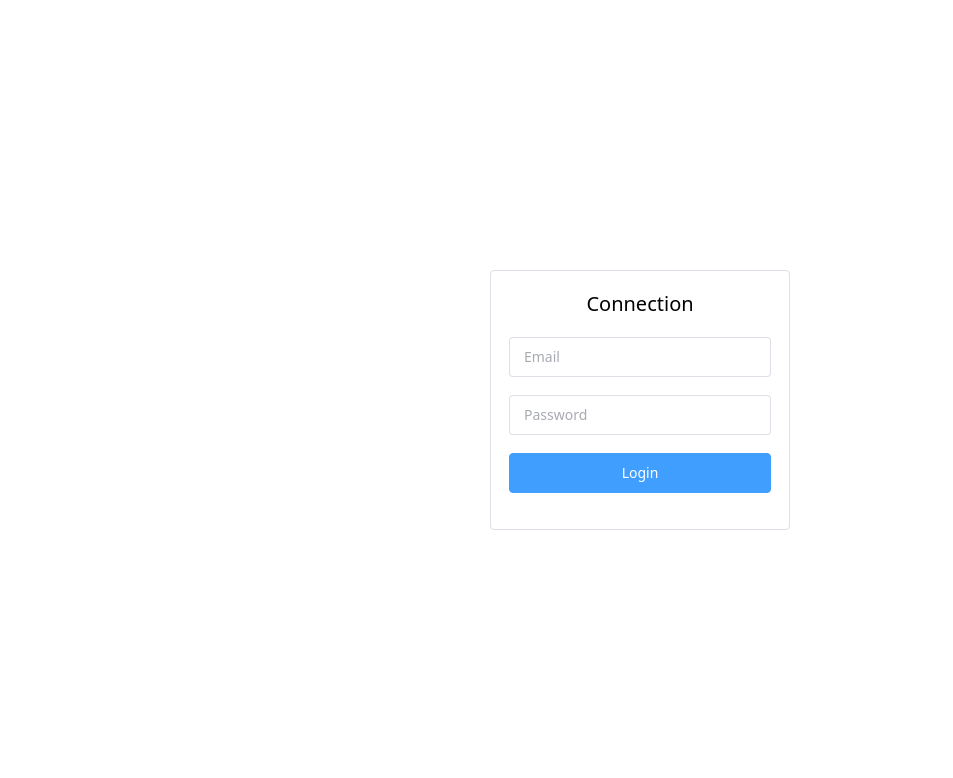
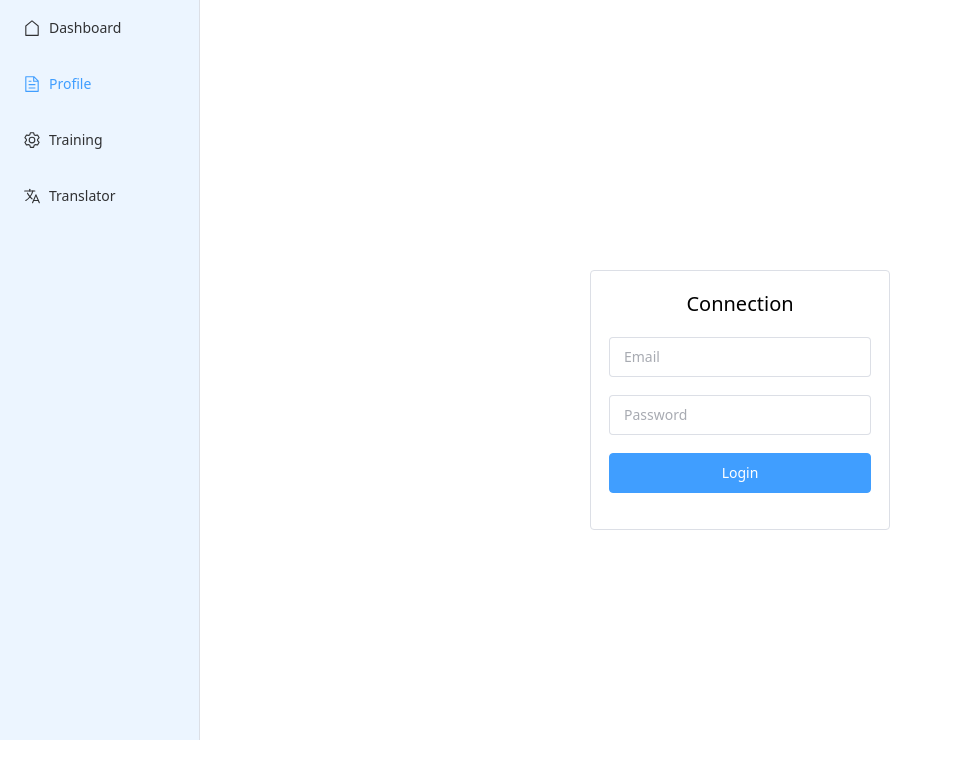
Before and after one commit to KaiWeb-Tech/tc-app-v1, a Vue app: page /login in a window 1280 px wide. Shown: the top 778 px of the page, without its empty margins (0-953 px from the left). Built offline with nearby package versions, Linux system fonts and the light colour scheme; the HTML template or start-up script is replaced by a standard one.

Commit message:
Side menu

```diff
--- a/src/App.vue
+++ b/src/App.vue
@@ -2,6 +2,7 @@
 import { RouterLink, RouterView, useRouter } from 'vue-router';
 import Header from '@/components/Header.vue';
 import { onMounted, ref, watch } from 'vue';
+import SideMenu from "@/components/SideMenu.vue";
 
 const router = useRouter();
 const showHeader = ref(false);
@@ -26,6 +27,7 @@ watch(
 
 <template>
   <Header v-if="showHeader" />
+  <SideMenu />
   <RouterView />
 </template>
 
--- a/src/api/AuthManager.ts
+++ b/src/api/AuthManager.ts
@@ -35,7 +35,7 @@ export class AuthManager {
                 return res;
             } else {
                 console.error('Login failed:', response.statusText);
-                return;
+                return response.status;
             }
         } catch (error) {
             console.error('Error during login:', error);
--- a/src/assets/_component.css
+++ b/src/assets/_component.css
@@ -1,4 +1,72 @@
 @import "./_root.css";
+
+
+main {
+    margin-left: 0;
+    transition: margin-left .3s ease;
+    @media screen and (min-width: 768px) {
+        margin-left: 200px;
+    }
+}
+
+
+.page {
+    display: flex;
+    flex-direction: column;
+    gap: 16px;
+    height: calc(100vh - 120px);
+    position: relative;
+
+
+    & .page-header {
+        padding: 16px 10px
+    }
+
+
+    & .page-content {
+        padding: 16px 16px;
+    }
+}
+
+
+.page-action {
+    position: sticky;
+    bottom: 0;
+    display: flex;
+    align-items: center;
+    justify-content: flex-end;
+    height: 60px;
+    padding: 0 10px;
+
+
+}
+
+
+.side-menu {
+    width: 200px;
+    height: calc(100vh - 60px);
+    position: absolute;
+    left: 0;
+    transform: translateX(-100%);
+    transition: transform .3s ease;
+    z-index: 100;
+
+
+    &.open {
+        transform: translateX(0);
+    }
+
+
+    @media screen and (min-width: 768px) {
+        transform: translateX(0);
+    }
+
+
+    @media screen and (max-width: 576px) {
+        width: 100%;
+    }
+}
+
 
 .login-container {
     display: flex;
@@ -8,17 +76,21 @@
     width: 300px;
     max-width: 300px;
 
+
     & form {
         width: 100%;
     }
 
+
     & .login-action {
         width: 100%;
+
 
         & button {
             width: 100%;
         }
     }
+
 
     @media screen and (min-width: 768px) {
         border: 1px solid var(--el-border-color);
@@ -26,6 +98,7 @@
         padding: 18px 18px;
     }
 }
+
 
 .header {
     width: 100%;
@@ -38,20 +111,31 @@
     position: sticky;
     top: 0;
 
+
+    & .toggle-side-menu {
+        @media screen and (min-width: 768px) {
+            display: none;
+        }
+    }
+
+
     & .header-left {
         display: flex;
         flex-direction: row;
         align-items: center;
         gap: 16px;
 
+
         & button {
             height: 32px;
         }
+
 
         & h1 {
             line-height: 1;
             color: var(--el-color-primary-light-9);
         }
+
 
         & i {
             font-size: 32px;
@@ -59,12 +143,14 @@
         }
     }
 
+
     & .header-right {
         display: flex;
         flex-direction: row;
         align-items: center;
         justify-content: center;
         gap: 16px;
+
 
         & .avatar {
             border-radius: 100%;
@@ -77,6 +163,7 @@
             overflow: hidden;
         }
 
+
         & i {
             font-size: 24px;
             color: var(--el-bg-color);
@@ -84,12 +171,14 @@
     }
 }
 
+
 .el-form-item.is-required:not(.is-no-asterisk).asterisk-left>.el-form-item__label-wrap>.el-form-item__label:after, .el-form-item.is-required:not(.is-no-asterisk).asterisk-left>.el-form-item__label:after {
     color: var(--el-color-danger);
     content: "*";
     margin-left: 4px;
 }
 
+
 .el-form-item.is-required:not(.is-no-asterisk).asterisk-left>.el-form-item__label-wrap>.el-form-item__label:before, .el-form-item.is-required:not(.is-no-asterisk).asterisk-left>.el-form-item__label:before {
     color: var(--el-color-danger);
     content: "" !important;
--- a/src/components/Header.vue
+++ b/src/components/Header.vue
@@ -1,15 +1,32 @@
 <script setup lang="ts">
 import {useEventPageTitleStore} from "@/stores/pageTitle";
 import {ref, watch} from "vue";
-import ToggleTheme from "@/components/utils/ToggleTheme.vue";
+import ToggleTheme from "@/components/ToggleTheme.vue";
 import {Menu, Avatar} from '@element-plus/icons-vue'
+import {toggleSideMenu} from "@/components/utils/utils.ts";
+
 
 const eventPageTitleStore = useEventPageTitleStore();
 const pageTitle = ref<string>("")
 
+
 function changePageTitle() {
   pageTitle.value = eventPageTitleStore.eventPayload;
 }
+
+
+function openSideMenu() {
+  toggleSideMenu()
+}
+
+// const sideMenu = ref<HTMLElement | null>(null);
+//
+// function openSideMenu() {
+//   if (sideMenu.value) {
+//     sideMenu.value.classList.toggle('open');
+//   }
+// }
+
 
 watch(
     () => eventPageTitleStore.eventPayload,
@@ -19,10 +36,11 @@ watch(
 );
 </script>
 
+
 <template>
   <div class="header">
     <div class="header-left">
-      <button>
+      <button class="toggle-side-menu" @click="openSideMenu">
         <el-icon>
           <Menu/>
         </el-icon>
@@ -33,12 +51,14 @@ watch(
       <ToggleTheme/>
       <RouterLink to="/profile" class="avatar">
         <el-icon>
-          <Avatar/>
+          <!--          <Avatar/>-->
+          <el-avatar :size="50"><Avatar/></el-avatar>
         </el-icon>
       </RouterLink>
     </div>
   </div>
 </template>
 
+
 <style scoped>
 </style>
--- a/src/components/Login.vue
+++ b/src/components/Login.vue
@@ -5,6 +5,7 @@ import {type User, UserRepository} from "@/models/User.ts";
 import {useRouter} from "vue-router";
 import {useI18n} from "vue-i18n";
 
+const showAlert = ref<boolean>(false)
 const { t } = useI18n();
 const router = useRouter()
 const formRef = ref<FormInstance>()
@@ -29,8 +30,15 @@ const submitForm = (formEl: FormInstance | undefined) => {
         email: dynamicValidateForm.email,
         password: dynamicValidateForm.password
       } as User
-      await UserRepository.login(formValidated)
-      await router.push('categories')
+      UserRepository.login(formValidated).then(async (res) => {
+        if (res.user) {
+          console.log('ok')
+          await router.push('categories')
+        } else {
+          console.log(res)
+          showAlert.value = true
+        }
+      })
     } else {
       console.log('error submit!')
     }
@@ -106,8 +114,13 @@ const resetForm = (formEl: FormInstance | undefined) => {
       </div>
     </el-form>
   </div>
+  <el-alert v-show="showAlert" class="alert" title="Wrong password or email" type="error" show-icon :closable="false" />
 </template>
 
 <style scoped>
-
+.alert {
+  position: absolute;
+  top: 10px;
+  width: fit-content;
+}
 </style>
--- /dev/null
+++ b/src/components/SideMenu.vue
@@ -0,0 +1,45 @@
+<script setup lang="ts">
+import {Document, Setting, House} from '@element-plus/icons-vue'
+import LanguageOutline from "@/components/icons/LanguageOutline.vue";
+</script>
+
+
+<template>
+  <div ref="sideMenu" class="side-menu" id="side-menu">
+    <el-menu
+        class="el-menu-vertical-demo"
+        default-active="2"
+        style="height: 100%; background-color: var(--el-color-primary-light-9)"
+        router
+    >
+      <el-menu-item index="1">
+        <el-icon>
+          <House />
+        </el-icon>
+        <span>Dashboard</span>
+      </el-menu-item>
+      <el-menu-item index="2">
+        <el-icon>
+          <Document/>
+        </el-icon>
+        <span>Profile</span>
+      </el-menu-item>
+      <el-menu-item index="3">
+        <el-icon>
+          <Setting/>
+        </el-icon>
+        <span>Training</span>
+      </el-menu-item>
+      <el-menu-item index="4">
+        <el-icon>
+          <LanguageOutline />
+        </el-icon>
+        <span>Translator</span>
+      </el-menu-item>
+    </el-menu>
+  </div>
+</template>
+
+
+<style scoped>
+</style>
--- /dev/null
+++ b/src/components/icons/LanguageOutline.vue
@@ -0,0 +1,11 @@
+<script setup lang="ts">
+
+</script>
+
+<template>
+  <svg xmlns="http://www.w3.org/2000/svg" xmlns:xlink="http://www.w3.org/1999/xlink" viewBox="0 0 512 512"><path fill="none" stroke="currentColor" stroke-linecap="round" stroke-linejoin="round" stroke-width="32" d="M48 112h288"></path><path fill="none" stroke="currentColor" stroke-linecap="round" stroke-linejoin="round" stroke-width="32" d="M192 64v48"></path><path fill="none" stroke="currentColor" stroke-linecap="round" stroke-linejoin="round" stroke-width="32" d="M272 448l96-224l96 224"></path><path fill="none" stroke="currentColor" stroke-linecap="round" stroke-linejoin="round" stroke-width="32" d="M301.5 384h133"></path><path d="M281.3 112S257 206 199 277S80 384 80 384" fill="none" stroke="currentColor" stroke-linecap="round" stroke-linejoin="round" stroke-width="32"></path><path d="M256 336s-35-27-72-75s-56-85-56-85" fill="none" stroke="currentColor" stroke-linecap="round" stroke-linejoin="round" stroke-width="32"></path></svg>
+</template>
+
+<style scoped>
+
+</style>
--- /dev/null
+++ b/src/components/utils/utils.ts
@@ -0,0 +1,4 @@
+export function toggleSideMenu() {
+    const sideMenu = document.getElementById('side-menu') as HTMLDivElement;
+    sideMenu.classList.toggle('open')
+}
--- a/src/models/User.ts
+++ b/src/models/User.ts
@@ -12,8 +12,8 @@ export interface User {
 }
 
 export const UserRepository = {
-    login: async function(user: User): Promise<void> {
-        await AuthManager.login(user);
+    login: async function(user: User): Promise<any> {
+        return await AuthManager.login(user);
     },
 
     getProfile: async function (): Promise<User | undefined> {
```
Also changed, not shown: src/components/Profile.vue (+0 -12 lines), src/components/ToggleTheme.vue (renamed from src/components/utils/ToggleTheme.vue).
